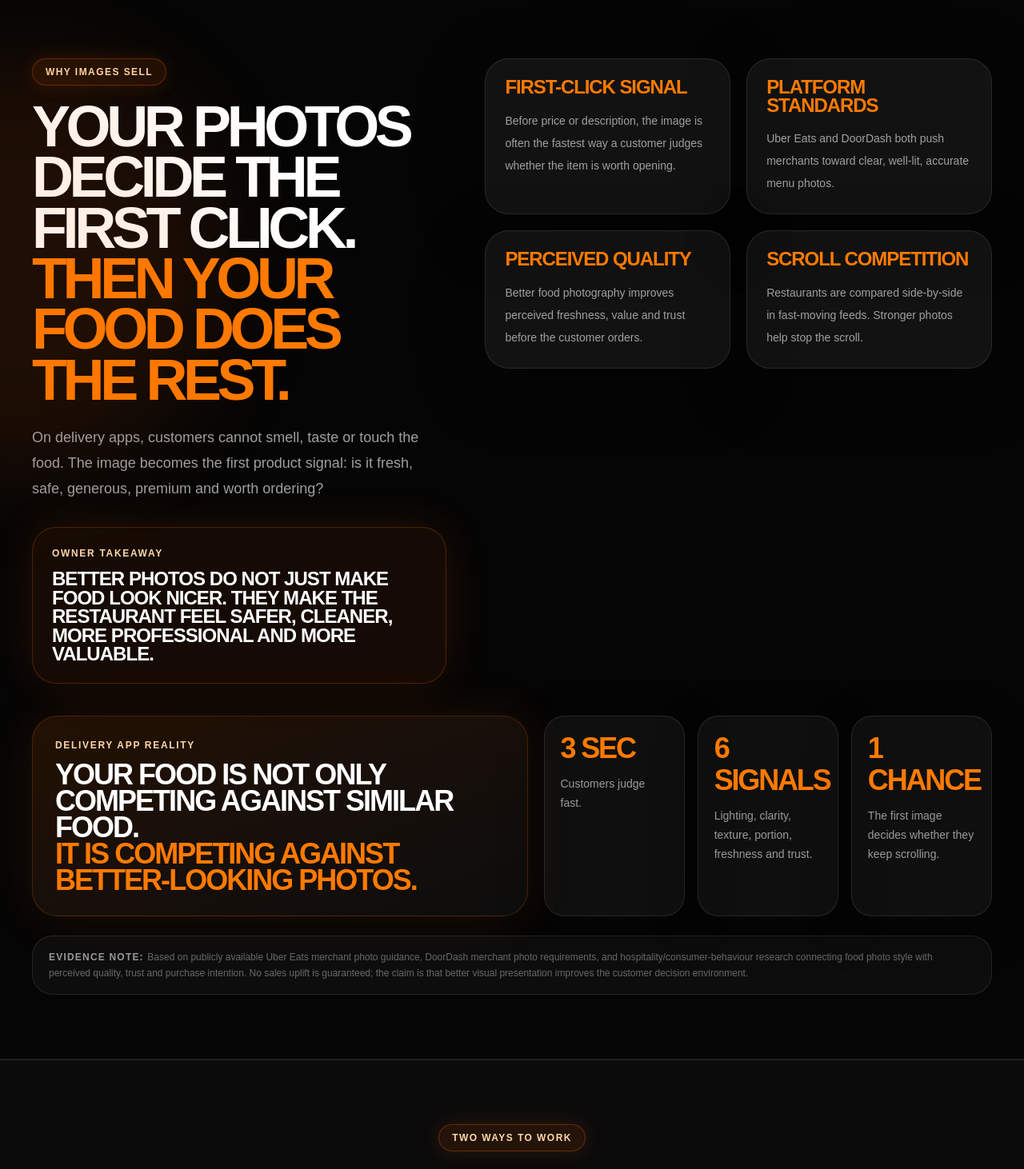
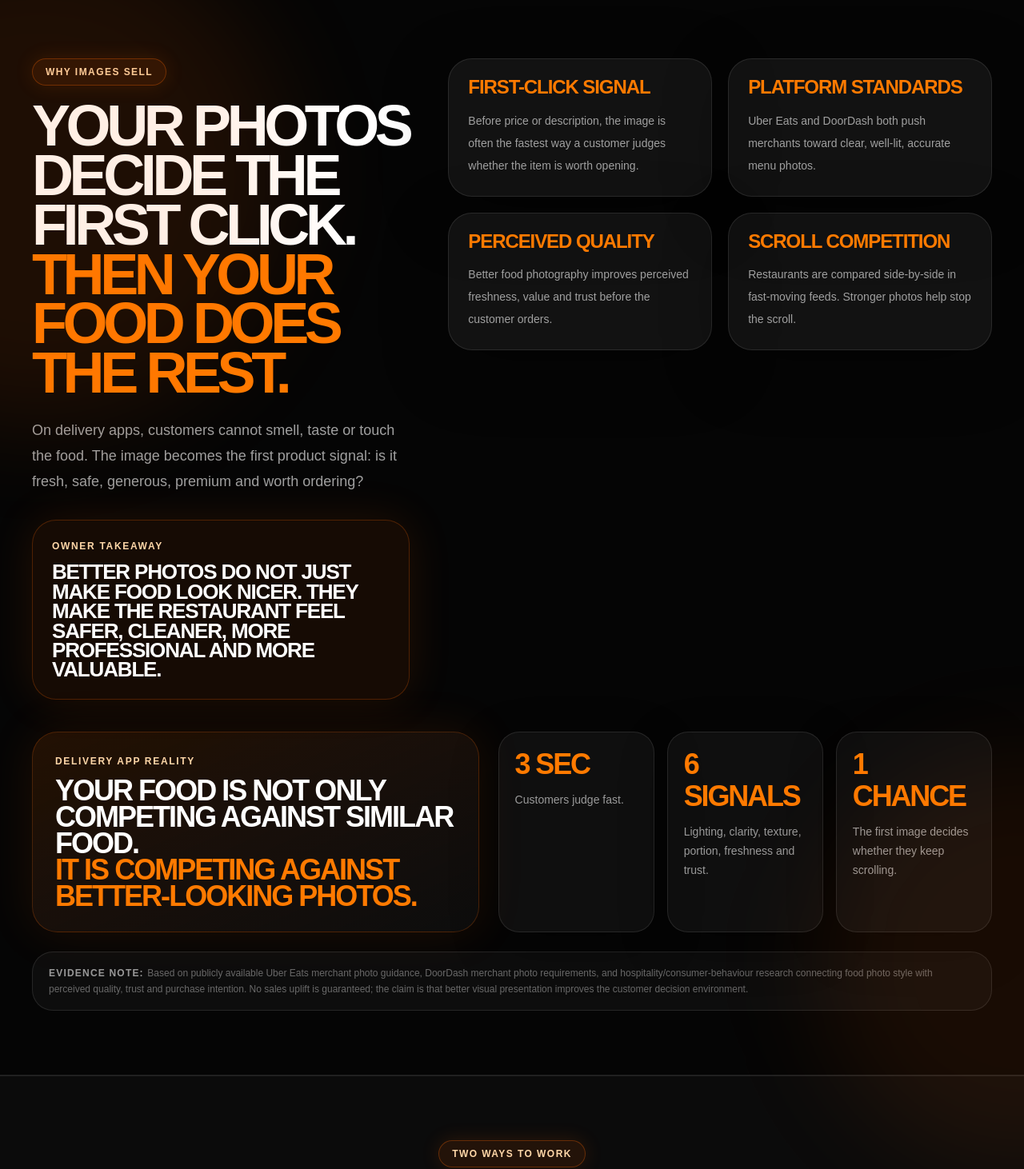
Before and after one commit to paulrodgerson40-blip/dpo-frontend, a Next.js app: page / in a window 1280 px wide. Shown: the part 4740-6202 px from the top of the page at 80% size. Built offline with nearby package versions, Linux system fonts and the light colour scheme.

Commit message:
Update page.tsx

```diff
--- a/app/page.tsx
+++ b/app/page.tsx
@@ -517,13 +517,14 @@ export default function Page() {
       </section>
 
       <section id="data" className="relative border-b border-white/10 bg-[#050505] px-5 py-20 sm:px-8 lg:px-10">
-        <div className="absolute left-[-240px] top-20 h-[520px] w-[520px] rounded-full bg-orange-500/10 blur-3xl" />
+        <div className="absolute left-[-260px] top-[-80px] h-[620px] w-[620px] rounded-full bg-orange-500/10 blur-3xl" />
+        <div className="absolute right-[-260px] bottom-[-120px] h-[520px] w-[520px] rounded-full bg-orange-500/8 blur-3xl" />
 
         <div className="mx-auto max-w-7xl">
-          <div className="grid gap-12 lg:grid-cols-[0.9fr_1.1fr] lg:items-start">
+          <div className="grid gap-12 lg:grid-cols-[0.82fr_1.18fr] lg:items-start">
             <div>
               <SectionEyebrow>Why images sell</SectionEyebrow>
-              <h2 className="mt-5 max-w-[620px] text-5xl font-black uppercase leading-[0.88] tracking-[-0.075em] sm:text-6xl lg:text-7xl">
+              <h2 className="mt-5 max-w-[640px] text-5xl font-black uppercase leading-[0.86] tracking-[-0.075em] sm:text-6xl lg:text-7xl">
                 Your photos decide the first click.
                 <span className="block text-[#ff7a00]">Then your food does the rest.</span>
               </h2>
@@ -533,7 +534,7 @@ export default function Page() {
 
               <div className="mt-8 rounded-[30px] border border-orange-500/24 bg-orange-500/[0.07] p-6 shadow-[0_0_55px_rgba(255,107,0,0.12)]">
                 <div className="text-xs font-black uppercase tracking-[0.14em] text-orange-200">Owner takeaway</div>
-                <p className="mt-3 text-2xl font-black uppercase leading-[0.98] tracking-[-0.04em] text-white">
+                <p className="mt-3 text-[26px] font-black uppercase leading-[0.94] tracking-[-0.045em] text-white">
                   Better photos do not just make food look nicer. They make the restaurant feel safer, cleaner, more professional and more valuable.
                 </p>
               </div>
@@ -559,7 +560,7 @@ export default function Page() {
             </div>
           </div>
 
-          <div className="mt-10 grid gap-5 lg:grid-cols-[1.05fr_0.95fr]">
+          <div className="mt-10 grid gap-6 lg:grid-cols-[0.95fr_1.05fr] lg:items-stretch">
             <div className="rounded-[32px] border border-orange-500/22 bg-gradient-to-br from-orange-500/[0.12] to-white/[0.035] p-7 shadow-[0_0_60px_rgba(255,107,0,0.10)]">
               <div className="text-xs font-black uppercase tracking-[0.14em] text-orange-200">Delivery app reality</div>
               <p className="mt-3 text-3xl font-black uppercase leading-[0.92] tracking-[-0.055em] text-white sm:text-4xl">
```
